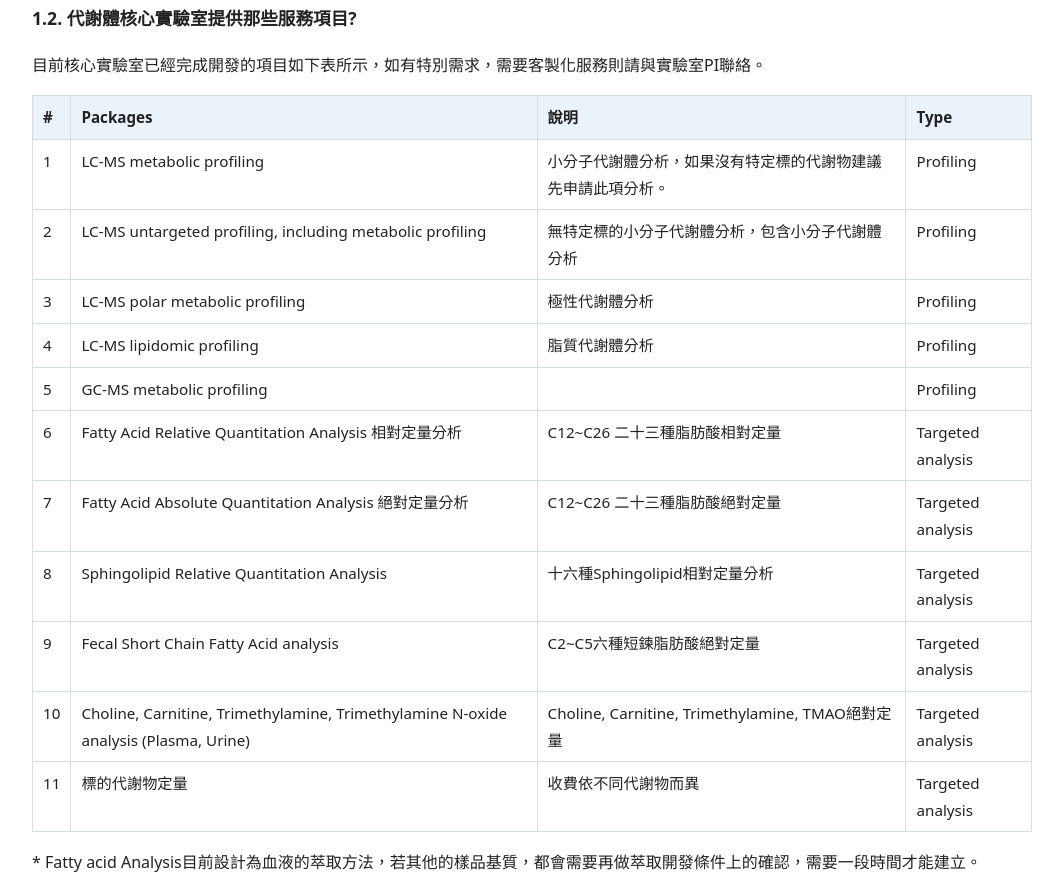
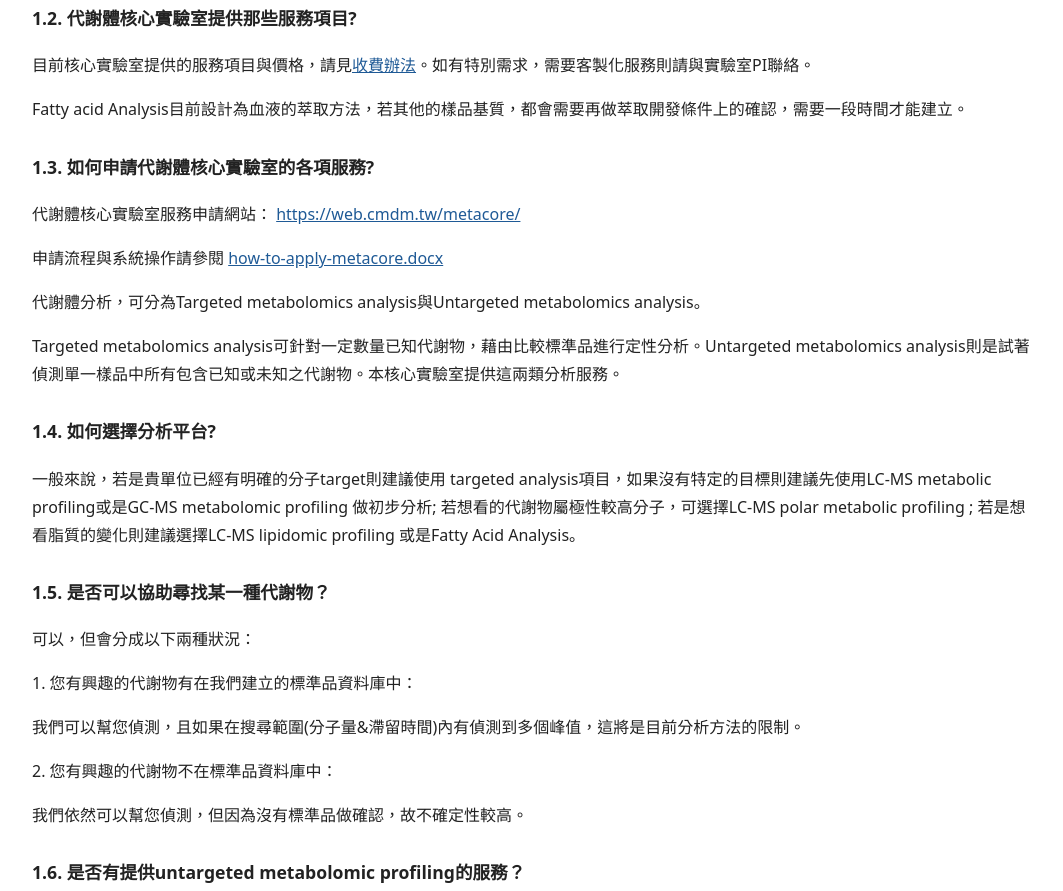
Before and after one commit to CMDM-Lab/metacore-portal, an Astro site: page /metacore-portal/faq in a window 1280 px wide. Shown: the part 2209-3100 px from the top of the page, without its empty margins (108-1171 px from the left). Built offline with nearby package versions, Linux system fonts and the light colour scheme; Astro itself is replaced by a stand-in of ours.

Commit message:
fix: 服務項目表改連到收費辦法，並加回收費備註
問題：
- 常見問題與申請服務頁的 1.2 服務項目表是舊項目，與 2026-12 收費表不一致。
- 舊收費頁的 2 條備註沒有搬到新收費頁。

原因：
- 照原文搬移時保留了舊表格。新 docx 沒有這 2 條備註。

修復結果：
- 2 頁的 1.2 表格改成 1 句說明，連到收費辦法。服務項目只在 pricing.yaml 維護。
- pricing.yaml 加入 notes 欄位，收費頁在價格表下方顯示 2 條備註。
- 常見問題的脂肪酸說明移除指向表格的「*」。

部署狀態：push 後由 GitHub Actions 部署。

Co-Authored-By: Claude Opus 5.5 <noreply@anthropic.com>
Claude-Session: https://claude.ai/code/session_018NaCVXePNTfyf7JsR4GM1A

```diff
--- a/src/data/pricing.yaml
+++ b/src/data/pricing.yaml
@@ -5,6 +5,11 @@
 
 effective: "2026-12-01"   # 顯示為「自 2026.12.01 起實施」；不想顯示就設成 null
 unit_note: "價格為新台幣，每個樣品的價格（price/sample）。"
+
+# 價格表下方的備註，一行一條。不需要就整段刪掉或寫成 notes: []
+notes:
+  - 以上價格為單一樣品的收費，不包含檢量線樣品以及資料處理費用。
+  - 實際價格依樣品數量與樣品型態做調整。
 
 tables:
   - title: 代謝體核心實驗室服務項目
--- a/src/pages/faq.md
+++ b/src/pages/faq.md
@@ -18,23 +18,9 @@ toc: true
 
 ### 1.2. 代謝體核心實驗室提供那些服務項目?
 
-目前核心實驗室已經完成開發的項目如下表所示，如有特別需求，需要客製化服務則請與實驗室PI聯絡。
+目前核心實驗室提供的服務項目與價格，請見[收費辦法](../pricing/)。如有特別需求，需要客製化服務則請與實驗室PI聯絡。
 
-| # | Packages | 說明 | Type |
-|---|---|---|---|
-| 1 | LC-MS metabolic profiling | 小分子代謝體分析，如果沒有特定標的代謝物建議先申請此項分析。 | Profiling |
-| 2 | LC-MS untargeted profiling, including metabolic profiling | 無特定標的小分子代謝體分析，包含小分子代謝體分析 | Profiling |
-| 3 | LC-MS polar metabolic profiling | 極性代謝體分析 | Profiling |
-| 4 | LC-MS lipidomic profiling | 脂質代謝體分析 | Profiling |
-| 5 | GC-MS metabolic profiling |  | Profiling |
-| 6 | Fatty Acid Relative Quantitation Analysis 相對定量分析 | C12\~C26 二十三種脂肪酸相對定量 | Targeted analysis |
-| 7 | Fatty Acid Absolute Quantitation Analysis 絕對定量分析 | C12\~C26 二十三種脂肪酸絕對定量 | Targeted analysis |
-| 8 | Sphingolipid Relative Quantitation Analysis | 十六種Sphingolipid相對定量分析 | Targeted analysis |
-| 9 | Fecal Short Chain Fatty Acid analysis | C2\~C5六種短鍊脂肪酸絕對定量 | Targeted analysis |
-| 10 | Choline, Carnitine, Trimethylamine, Trimethylamine N-oxide analysis (Plasma, Urine) | Choline, Carnitine, Trimethylamine, TMAO絕對定量 | Targeted analysis |
-| 11 | 標的代謝物定量 | 收費依不同代謝物而異 | Targeted analysis |
-
-\* Fatty acid Analysis目前設計為血液的萃取方法，若其他的樣品基質，都會需要再做萃取開發條件上的確認，需要一段時間才能建立。
+Fatty acid Analysis目前設計為血液的萃取方法，若其他的樣品基質，都會需要再做萃取開發條件上的確認，需要一段時間才能建立。
 
 ### 1.3. 如何申請代謝體核心實驗室的各項服務?
 
--- a/src/pages/pricing.astro
+++ b/src/pages/pricing.astro
@@ -33,4 +33,9 @@ const effective = data.effective ? data.effective.replaceAll('-', '.') : null;
     </section>
   ))}
   <p class="note">{data.unit_note}</p>
+  {data.notes?.length > 0 && (
+    <ul class="note">
+      {data.notes.map((n) => <li>{n}</li>)}
+    </ul>
+  )}
 </Base>
```
Also changed, not shown: src/pages/apply.md (+1 -11 lines).
